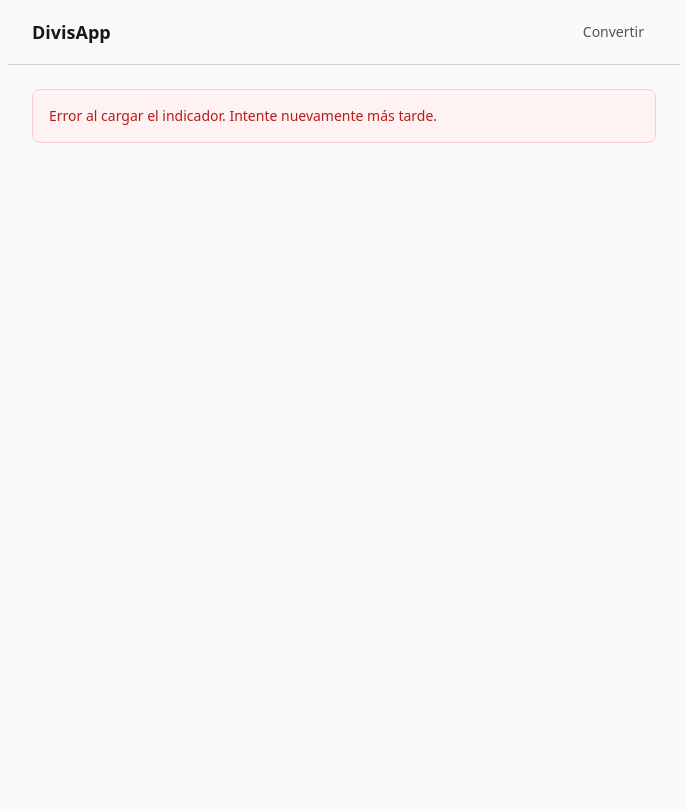
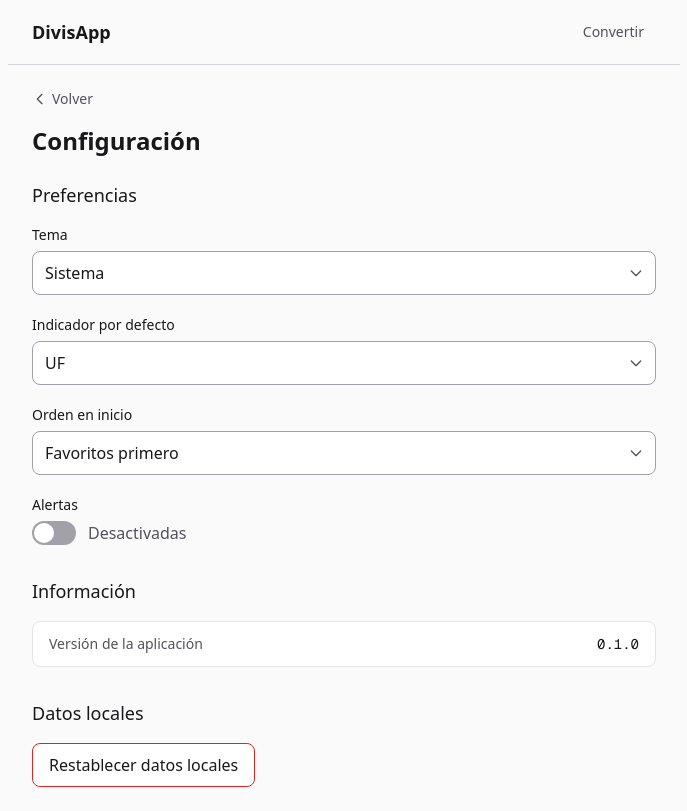
Before and after one commit to mbarradev-debug/divisapp, a Next.js app: page /settings in a window 1280 px wide. Shown: the whole page, without its empty margins (296-983 px from the left). Built offline with nearby package versions, Linux system fonts and the light colour scheme; no server answers.

Commit message:
feat(SCRUM-87): add settings UI page with preferences and reset

```diff
--- /dev/null
+++ b/app/settings/page.tsx
@@ -0,0 +1,32 @@
+import Link from 'next/link';
+import { SettingsClient } from './settings-client';
+
+export default function SettingsPage() {
+  return (
+    <div>
+      <Link
+        href="/"
+        className="mb-4 inline-flex items-center gap-1 text-[length:var(--text-label)] leading-[var(--leading-label)] text-text-secondary hover:text-text focus:outline-none focus-visible:ring-2 focus-visible:ring-ring focus-visible:ring-offset-2 focus-visible:ring-offset-ring-offset"
+      >
+        <svg
+          className="h-4 w-4"
+          fill="none"
+          stroke="currentColor"
+          viewBox="0 0 24 24"
+        >
+          <path
+            strokeLinecap="round"
+            strokeLinejoin="round"
+            strokeWidth={2}
+            d="M15 19l-7-7 7-7"
+          />
+        </svg>
+        Volver
+      </Link>
+      <h1 className="mb-6 text-[length:var(--text-title)] font-semibold leading-[var(--leading-title)] text-text">
+        Configuración
+      </h1>
+      <SettingsClient />
+    </div>
+  );
+}
--- /dev/null
+++ b/app/settings/settings-client.tsx
@@ -0,0 +1,198 @@
+'use client';
+
+import { useState } from 'react';
+import { useUserSettings } from '@/lib/storage';
+import { Select } from '@/components/ui/select';
+import { Button } from '@/components/ui/button';
+import type { ThemePreference, HomeOrderingMode, IndicatorCode } from '@/lib/domain/user-settings';
+
+const APP_VERSION = '0.1.0';
+
+const THEME_OPTIONS = [
+  { value: 'system', label: 'Sistema' },
+  { value: 'light', label: 'Claro' },
+  { value: 'dark', label: 'Oscuro' },
+];
+
+const INDICATOR_OPTIONS: { value: IndicatorCode; label: string }[] = [
+  { value: 'uf', label: 'UF' },
+  { value: 'dolar', label: 'Dólar' },
+  { value: 'euro', label: 'Euro' },
+  { value: 'utm', label: 'UTM' },
+  { value: 'ipc', label: 'IPC' },
+  { value: 'ivp', label: 'IVP' },
+  { value: 'dolar_intercambio', label: 'Dólar Intercambio' },
+  { value: 'imacec', label: 'IMACEC' },
+  { value: 'tpm', label: 'TPM' },
+  { value: 'libra_cobre', label: 'Libra de Cobre' },
+  { value: 'tasa_desempleo', label: 'Tasa de Desempleo' },
+  { value: 'bitcoin', label: 'Bitcoin' },
+];
+
+const ORDERING_OPTIONS = [
+  { value: 'default', label: 'Por defecto' },
+  { value: 'favorites-first', label: 'Favoritos primero' },
+  { value: 'custom', label: 'Personalizado' },
+];
+
+// Storage keys for reset functionality
+const LOCAL_STORAGE_KEYS = [
+  'divisapp_favorites',
+  'divisapp_last_conversion',
+  'divisapp_recents',
+  'divisapp_user_settings',
+  'divisapp_notification_preferences',
+];
+
+export function SettingsClient() {
+  const { settings, updateSettings, resetSettings } = useUserSettings();
+  const [showResetConfirm, setShowResetConfirm] = useState(false);
+
+  const handleThemeChange = (e: React.ChangeEvent<HTMLSelectElement>) => {
+    updateSettings({ theme: e.target.value as ThemePreference });
+  };
+
+  const handleIndicatorChange = (e: React.ChangeEvent<HTMLSelectElement>) => {
+    updateSettings({ defaultIndicator: e.target.value as IndicatorCode });
+  };
+
+  const handleOrderingChange = (e: React.ChangeEvent<HTMLSelectElement>) => {
+    updateSettings({ homeOrderingMode: e.target.value as HomeOrderingMode });
+  };
+
+  const handleAlertsToggle = () => {
+    updateSettings({ alertsEnabled: !settings.alertsEnabled });
+  };
+
+  const handleResetData = () => {
+    // Clear all local storage keys used by the app
+    LOCAL_STORAGE_KEYS.forEach((key) => {
+      try {
+        localStorage.removeItem(key);
+      } catch {
+        // Silently fail if localStorage is unavailable
+      }
+    });
+    // Reset settings to defaults
+    resetSettings();
+    setShowResetConfirm(false);
+    // Reload to ensure clean state
+    window.location.reload();
+  };
+
+  return (
+    <div className="flex flex-col gap-8">
+      {/* Preferences Section */}
+      <section>
+        <h2 className="mb-4 text-[length:var(--text-section)] font-medium leading-[var(--leading-section)] text-text">
+          Preferencias
+        </h2>
+        <div className="flex flex-col gap-5">
+          <Select
+            id="theme"
+            label="Tema"
+            options={THEME_OPTIONS}
+            value={settings.theme}
+            onChange={handleThemeChange}
+          />
+
+          <Select
+            id="defaultIndicator"
+            label="Indicador por defecto"
+            options={INDICATOR_OPTIONS}
+            value={settings.defaultIndicator}
+            onChange={handleIndicatorChange}
+          />
+
+          <Select
+            id="homeOrdering"
+            label="Orden en inicio"
+            options={ORDERING_OPTIONS}
+            value={settings.homeOrderingMode}
+            onChange={handleOrderingChange}
+          />
+
+          {/* Alerts Toggle */}
+          <div className="flex flex-col gap-1.5">
+            <span className="text-[length:var(--text-label)] font-medium leading-[var(--leading-label)] text-text">
+              Alertas
+            </span>
+            <label className="flex cursor-pointer items-center gap-3">
+              <button
+                type="button"
+                role="switch"
+                aria-checked={settings.alertsEnabled}
+                onClick={handleAlertsToggle}
+                className={`relative h-6 w-11 rounded-full transition-colors focus:outline-none focus-visible:ring-2 focus-visible:ring-ring focus-visible:ring-offset-2 focus-visible:ring-offset-ring-offset ${
+                  settings.alertsEnabled ? 'bg-primary' : 'bg-border-strong'
+                }`}
+              >
+                <span
+                  className={`absolute left-0.5 top-0.5 h-5 w-5 rounded-full bg-bg-subtle transition-transform ${
+                    settings.alertsEnabled ? 'translate-x-5' : 'translate-x-0'
+                  }`}
+                />
+              </button>
+              <span className="text-[length:var(--text-body)] leading-[var(--leading-body)] text-text-secondary">
+                {settings.alertsEnabled ? 'Activadas' : 'Desactivadas'}
+              </span>
+            </label>
+          </div>
+        </div>
+      </section>
+
+      {/* Info Section */}
+      <section>
+        <h2 className="mb-4 text-[length:var(--text-section)] font-medium leading-[var(--leading-section)] text-text">
+          Información
+        </h2>
+        <div className="flex items-center justify-between rounded-lg border border-border-subtle bg-bg-subtle px-4 py-3">
+          <span className="text-[length:var(--text-label)] leading-[var(--leading-label)] text-text-secondary">
+            Versión de la aplicación
+          </span>
+          <span className="font-mono text-[length:var(--text-label)] leading-[var(--leading-label)] text-text">
+            {APP_VERSION}
+          </span>
+        </div>
+      </section>
+
+      {/* Danger Zone Section */}
+      <section>
+        <h2 className="mb-4 text-[length:var(--text-section)] font-medium leading-[var(--leading-section)] text-text">
+          Datos locales
+        </h2>
+        {!showResetConfirm ? (
+          <Button
+            variant="secondary"
+            onClick={() => setShowResetConfirm(true)}
+            className="border-error text-error hover:bg-error-bg"
+          >
+            Restablecer datos locales
+          </Button>
+        ) : (
+          <div className="rounded-lg border border-error-border bg-error-bg p-4">
+            <p className="mb-4 text-[length:var(--text-body)] leading-[var(--leading-body)] text-error-text">
+              Esta acción eliminará todos tus favoritos, conversiones recientes y
+              preferencias. ¿Deseas continuar?
+            </p>
+            <div className="flex gap-3">
+              <Button
+                variant="secondary"
+                onClick={() => setShowResetConfirm(false)}
+              >
+                Cancelar
+              </Button>
+              <Button
+                variant="primary"
+                onClick={handleResetData}
+                className="bg-error hover:bg-error/90"
+              >
+                Sí, restablecer
+              </Button>
+            </div>
+          </div>
+        )}
+      </section>
+    </div>
+  );
+}
```
